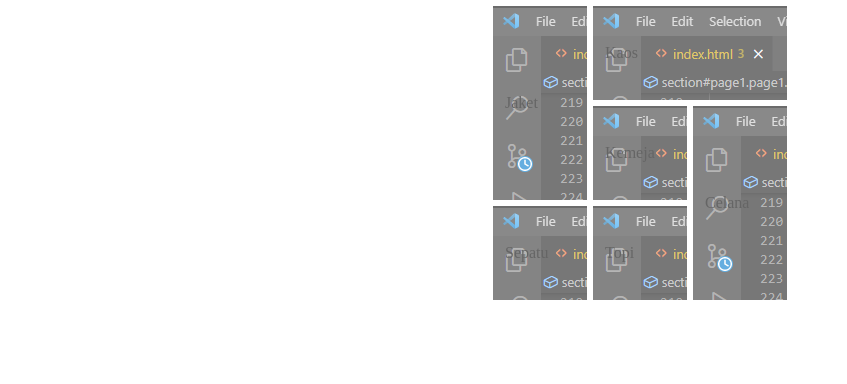
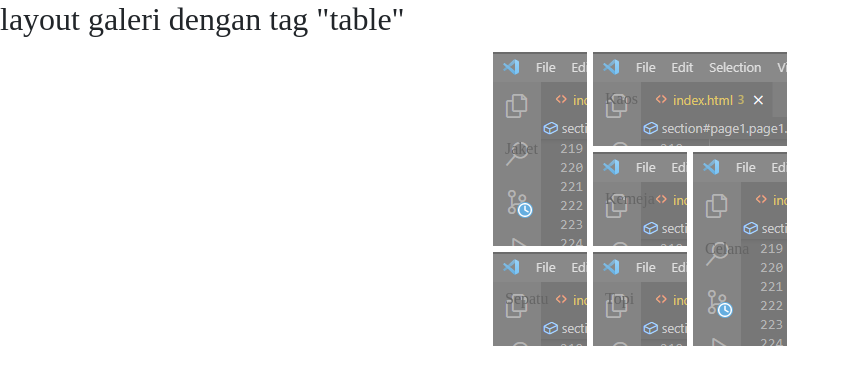
Before and after one commit to nusaniz/layout-galeri-table, a plain HTML site: page index.html in a window 1280 px wide. Shown: the whole page, without its empty margins (0-847 px from the left). Drawn offline with Linux system fonts and the light colour scheme.

Commit message:
Update index.html

```diff
--- a/index.html
+++ b/index.html
@@ -6,7 +6,7 @@
     <meta http-equiv="X-UA-Compatible" content="IE=edge">
     <meta name="viewport" content="width=device-width, initial-scale=1.0">
     <link rel="stylesheet" href="css/bootstrap.min.css">
-    <title>Bootstrap</title>
+    <title>Layout Galeri Table - Nizar</title>
     <style>
         * {
             padding: 0;
@@ -33,6 +33,8 @@
 </head>
 
 <body class="mb-5">
+
+    <h2>layout galeri dengan tag "table"</h2>
 
     <style>
         table,
```
